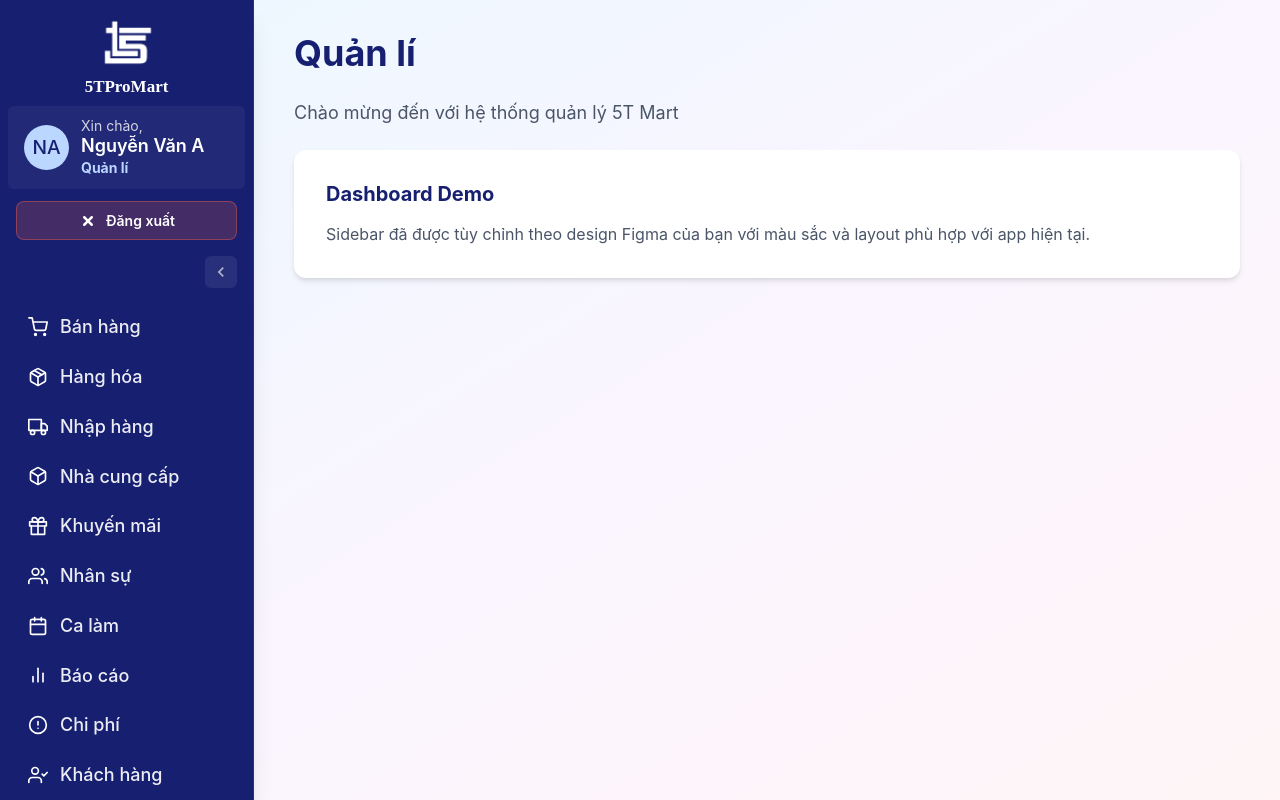
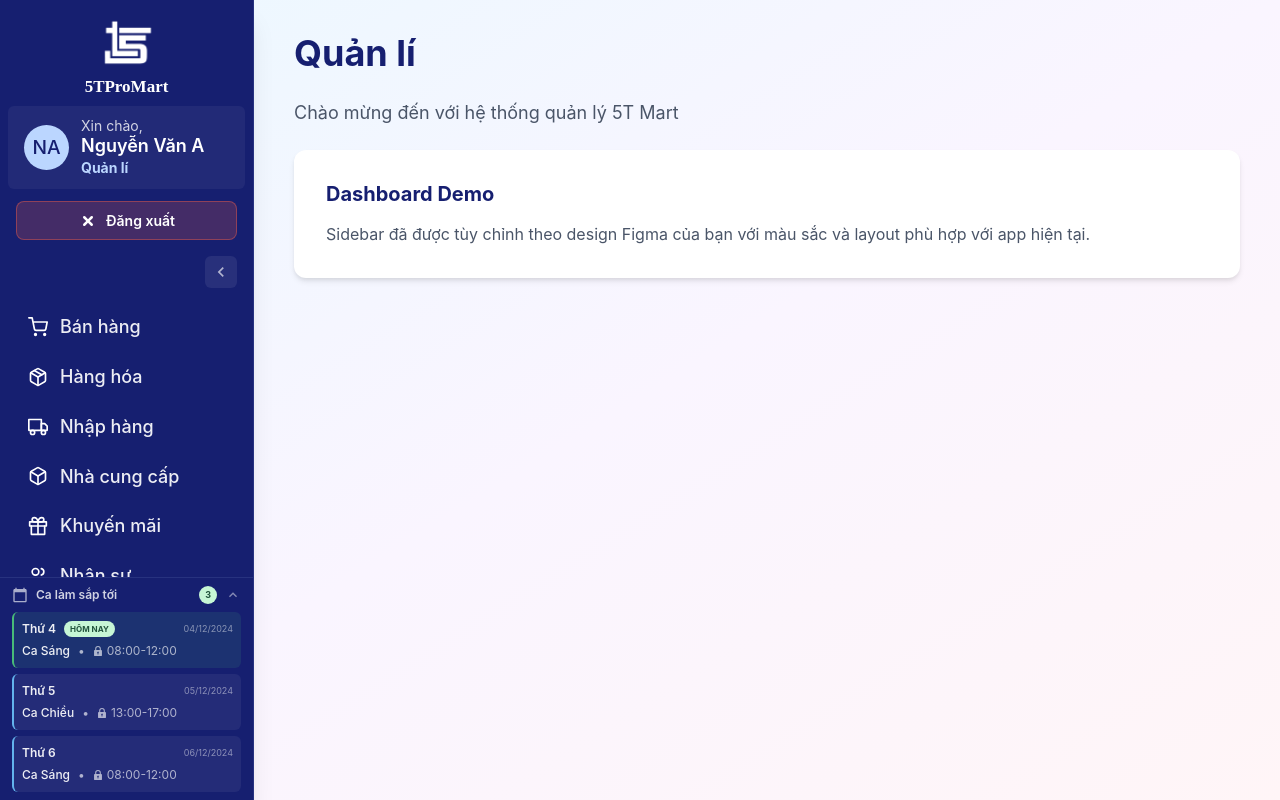
Before and after one commit to ToanHuynh0201/FiveTProMart, a React (Vite) app: page /dashboard in a window 1280 px wide. Built offline with nearby package versions, Linux system fonts and the light colour scheme; no server answers.

Commit message:
feat: Add UpcomingShifts component to display upcoming shifts in the sidebar

```diff
--- a/src/components/layout/Sidebar.tsx
+++ b/src/components/layout/Sidebar.tsx
@@ -6,6 +6,7 @@ import { SidebarLogo } from "./SidebarLogo";
 import { SidebarItem } from "./SidebarItem";
 import { SidebarHeader } from "./SidebarHeader";
 import { SidebarUserProfile } from "./SidebarUserProfile";
+import { UpcomingShifts } from "./UpcomingShifts";
 import { navItems } from "./sidebarConfig";
 import { useAuth } from "@/hooks/useAuth";
 
@@ -20,7 +21,10 @@ function Sidebar() {
 	});
 
 	useEffect(() => {
-		localStorage.setItem(SIDEBAR_COLLAPSED_KEY, JSON.stringify(isCollapsed));
+		localStorage.setItem(
+			SIDEBAR_COLLAPSED_KEY,
+			JSON.stringify(isCollapsed),
+		);
 	}, [isCollapsed]);
 
 	const isActivePath = (path: string) => location.pathname === path;
@@ -123,6 +127,9 @@ function Sidebar() {
 					/>
 				))}
 			</VStack>
+
+			{/* Upcoming Shifts Section */}
+			<UpcomingShifts isCollapsed={isCollapsed} />
 		</Flex>
 	);
 }
--- /dev/null
+++ b/src/components/layout/UpcomingShifts.tsx
@@ -0,0 +1,221 @@
+import { useState } from "react";
+import {
+	Box,
+	VStack,
+	Text,
+	HStack,
+	Badge,
+	Icon,
+	Collapse,
+	Tooltip,
+} from "@chakra-ui/react";
+import { LockIcon, ChevronDownIcon, ChevronUpIcon } from "@chakra-ui/icons";
+import { MdCalendarToday } from "react-icons/md";
+
+interface UpcomingShift {
+	id: string;
+	date: string;
+	dayOfWeek: string;
+	shiftName: string;
+	startTime: string;
+	endTime: string;
+	status: "upcoming" | "today";
+}
+
+// Hardcoded data
+const upcomingShifts: UpcomingShift[] = [
+	{
+		id: "1",
+		date: "04/12/2024",
+		dayOfWeek: "Thứ 4",
+		shiftName: "Ca Sáng",
+		startTime: "08:00",
+		endTime: "12:00",
+		status: "today",
+	},
+	{
+		id: "2",
+		date: "05/12/2024",
+		dayOfWeek: "Thứ 5",
+		shiftName: "Ca Chiều",
+		startTime: "13:00",
+		endTime: "17:00",
+		status: "upcoming",
+	},
+	{
+		id: "3",
+		date: "06/12/2024",
+		dayOfWeek: "Thứ 6",
+		shiftName: "Ca Sáng",
+		startTime: "08:00",
+		endTime: "12:00",
+		status: "upcoming",
+	},
+];
+
+interface UpcomingShiftsProps {
+	isCollapsed: boolean;
+}
+
+export function UpcomingShifts({ isCollapsed }: UpcomingShiftsProps) {
+	const [isExpanded, setIsExpanded] = useState(true);
+	const nearestShift = upcomingShifts[0];
+
+	// When sidebar is collapsed - show only icon
+	if (isCollapsed) {
+		return (
+			<Tooltip
+				label={`${nearestShift.shiftName}: ${nearestShift.startTime}-${nearestShift.endTime}`}
+				placement="right"
+				hasArrow>
+				<Box
+					px={2}
+					py={3}
+					borderTop="1px solid"
+					borderColor="rgba(187, 214, 255, 0.1)"
+					cursor="pointer"
+					_hover={{ bg: "rgba(255, 255, 255, 0.08)" }}
+					transition="all 0.2s">
+					<Icon
+						as={MdCalendarToday}
+						boxSize={5}
+						color={
+							nearestShift.status === "today"
+								? "green.300"
+								: "blue.300"
+						}
+						mx="auto"
+						display="block"
+					/>
+				</Box>
+			</Tooltip>
+		);
+	}
+
+	// When sidebar is expanded - collapsible notification style
+	return (
+		<Box
+			borderTop="1px solid"
+			borderColor="rgba(187, 214, 255, 0.1)">
+			{/* Header - Click to toggle */}
+			<HStack
+				px={3}
+				py={2}
+				spacing={2}
+				cursor="pointer"
+				onClick={() => setIsExpanded(!isExpanded)}
+				_hover={{ bg: "rgba(255, 255, 255, 0.05)" }}
+				transition="all 0.2s">
+				<Icon
+					as={MdCalendarToday}
+					boxSize={4}
+					color="whiteAlpha.700"
+				/>
+				<Text
+					fontSize="xs"
+					fontWeight="600"
+					color="whiteAlpha.800"
+					flex={1}>
+					Ca làm sắp tới
+				</Text>
+				<Badge
+					colorScheme={
+						nearestShift.status === "today" ? "green" : "blue"
+					}
+					fontSize="9px"
+					px={1.5}
+					py={0.5}
+					borderRadius="full">
+					{upcomingShifts.length}
+				</Badge>
+				<Icon
+					as={isExpanded ? ChevronUpIcon : ChevronDownIcon}
+					boxSize={4}
+					color="whiteAlpha.600"
+				/>
+			</HStack>
+
+			{/* Collapsible content */}
+			<Collapse
+				in={isExpanded}
+				animateOpacity>
+				<VStack
+					spacing={1.5}
+					px={3}
+					pb={2}
+					align="stretch">
+					{upcomingShifts.map((shift) => (
+						<Box
+							key={shift.id}
+							p={2}
+							bg={
+								shift.status === "today"
+									? "rgba(72, 187, 120, 0.12)"
+									: "rgba(255, 255, 255, 0.06)"
+							}
+							borderRadius="md"
+							borderLeft="2px solid"
+							borderColor={
+								shift.status === "today"
+									? "green.400"
+									: "blue.300"
+							}
+							transition="all 0.2s"
+							_hover={{
+								bg:
+									shift.status === "today"
+										? "rgba(72, 187, 120, 0.18)"
+										: "rgba(255, 255, 255, 0.1)",
+							}}>
+							<HStack
+								justify="space-between"
+								mb={1}>
+								<HStack spacing={2}>
+									<Text
+										fontSize="xs"
+										fontWeight="600"
+										color="whiteAlpha.900">
+										{shift.dayOfWeek}
+									</Text>
+									{shift.status === "today" && (
+										<Badge
+											colorScheme="green"
+											fontSize="8px"
+											px={1.5}
+											py={0.5}
+											borderRadius="full">
+											Hôm nay
+										</Badge>
+									)}
+								</HStack>
+								<Text
+									fontSize="9px"
+									color="whiteAlpha.600">
+									{shift.date}
+								</Text>
+							</HStack>
+
+							<HStack
+								spacing={2}
+								fontSize="xs"
+								color="whiteAlpha.700">
+								<Text
+									fontWeight="500"
+									color="whiteAlpha.900">
+									{shift.shiftName}
+								</Text>
+								<Text>•</Text>
+								<HStack spacing={1}>
+									<LockIcon boxSize={2.5} />
+									<Text>
+										{shift.startTime}-{shift.endTime}
+									</Text>
+								</HStack>
+							</HStack>
+						</Box>
+					))}
+				</VStack>
+			</Collapse>
+		</Box>
+	);
+}
```
